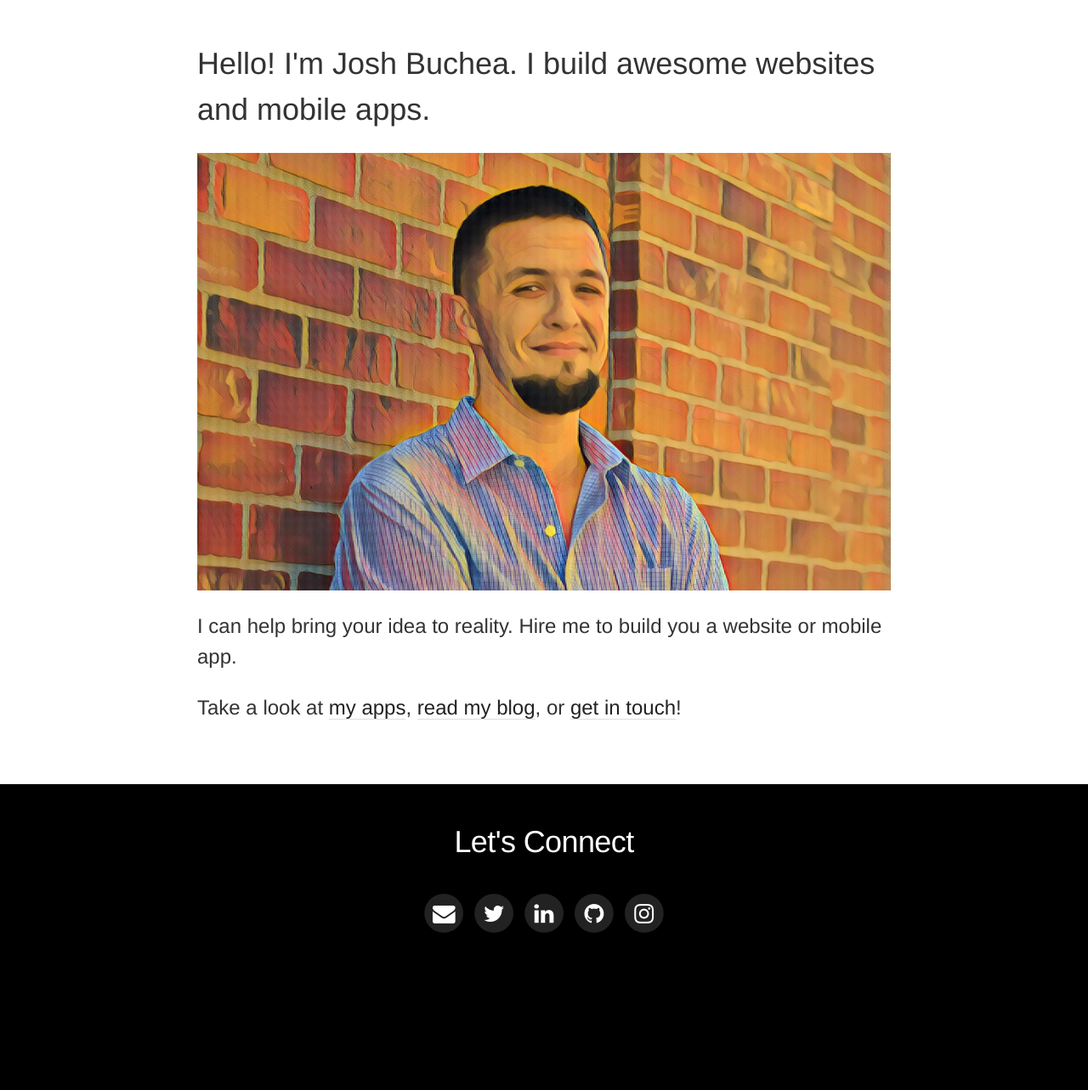
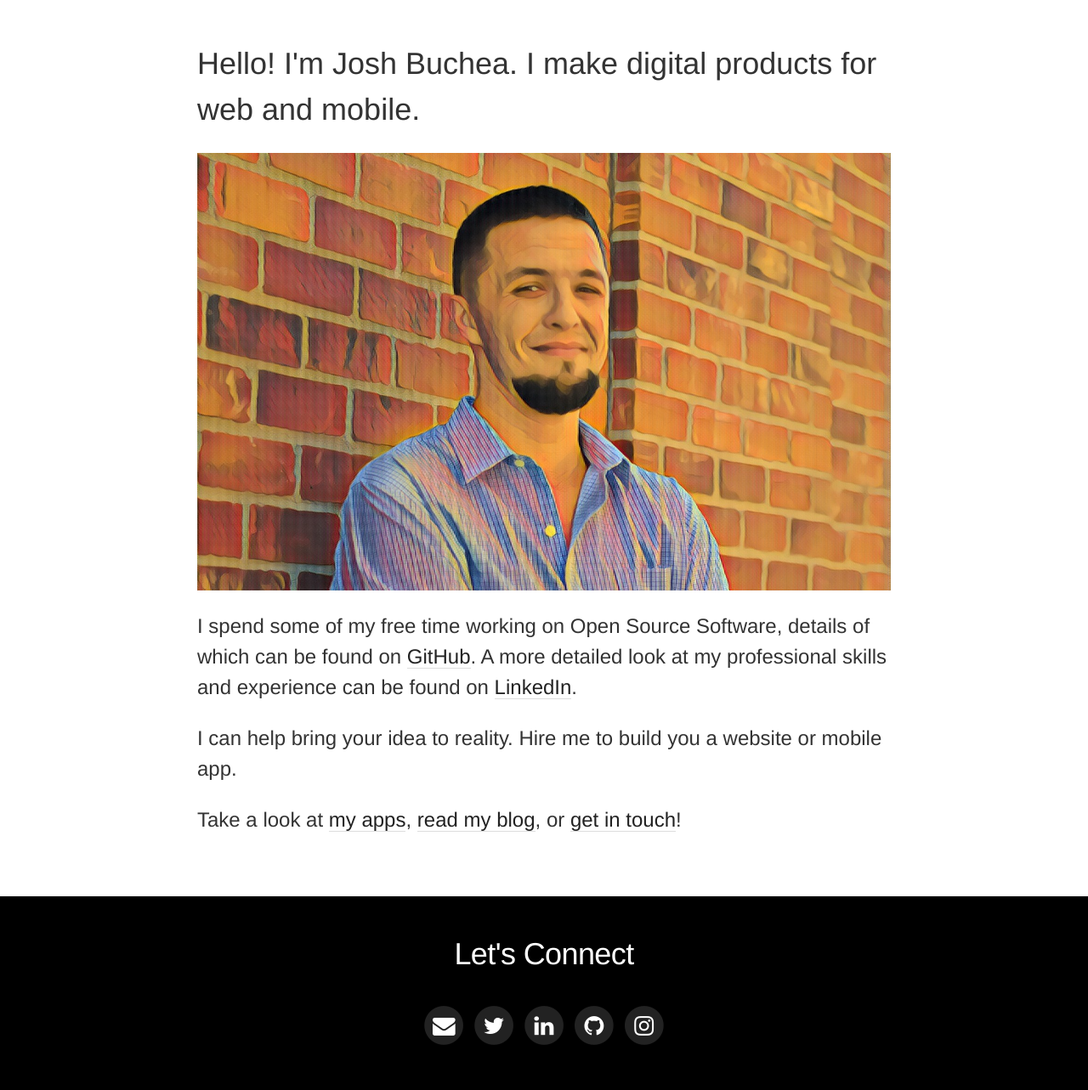
Before and after one commit to joshbuchea/joshbuchea.com, a Jekyll site: the page built from index.html, in a window 1280 px wide. Shown: the whole page at 85% size. Built offline with Jekyll 4.4.1, drawn with Linux system fonts in a browser that asks for light colours; nearby versions of some CDN libraries; before the commit the page ends 1151 px from its top, so only the background shows below that.

Commit message:
Update some crap

```diff
--- a/index.html
+++ b/index.html
@@ -2,7 +2,7 @@
 layout: default
 ---
 
-<p style="font-size: 1.5em;">Hello! I'm Josh Buchea. I build awesome websites and mobile apps.</p>
+<p style="font-size: 1.5em;">Hello! I'm Josh Buchea. I make digital products for web and mobile.</p>
 
 <div>
   <img
@@ -13,7 +13,7 @@ layout: default
   />
 </div>
 
-<!-- I have several <a href="/apps">mobile apps</a> available for <a target="_blank" href="https://play.google.com/store/apps/developer?id=Josh+Buchea">Android</a> and <a target="_blank" href="https://itunes.apple.com/developer/joshua-buchea/id469778668?mt=8&at=11l7ss&ct=joshbucheadotcom">iOS</a>. <p>I spend some of my free time working on Open Source Software, details of which can be found on <a target="_blank" href="https://github.com/joshbuchea">GitHub</a>. Occasionally I <a href="/posts">write about code</a>.</p> -->
+<p>I spend some of my free time working on Open Source Software, details of which can be found on <a target="_blank" href="{{ site.author.github }}">GitHub</a>. A more detailed look at my professional skills and experience can be found on <a href="{{ site.author.linkedin }}">LinkedIn</a>.</p>
 
 <p>I can help bring your idea to reality. Hire me to build you a website or mobile app.</p>
 
```
Also changed, not shown: about.md (+1 -1 lines).
